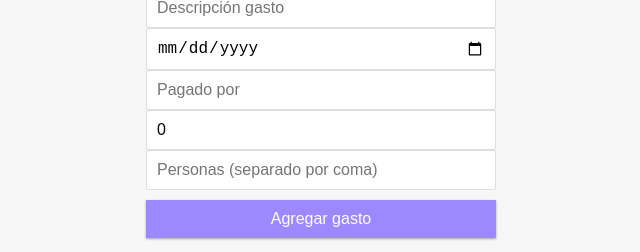
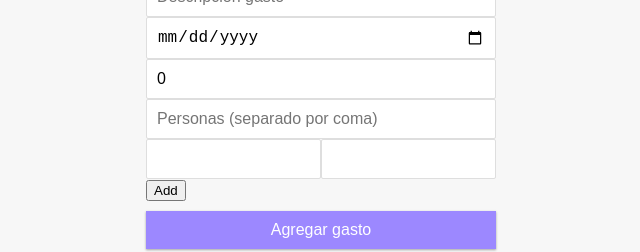
Before and after one commit to lasmaty07/ExpenseTracker, a React (Create React App) app in the folder client/: page / in a window 1280 px wide. Shown: the part 414-666 px from the top of the page, without its empty margins (319-959 px from the left). Built offline with nearby package versions, Linux system fonts and the light colour scheme; no server answers; the HTML template or start-up script is replaced by a standard one.

Commit message:
add input list

```diff
--- a/client/src/App.css
+++ b/client/src/App.css
@@ -88,6 +88,16 @@
   width: 100%;
 }
 
+input[type='text-short'],
+input[type='number-short']{
+  border: 1px solid #dedede;
+  border-radius: 2px;
+  display: inline;
+  font-size: 16px;
+  padding: 10px;
+  width: 50%;
+}
+
 .btn {
   cursor: pointer;
   background-color: #9c88ff;
@@ -142,7 +152,7 @@
   position: absolute;
   top: 50%;
   left: 0;
-  transform: translate(-100%, -50%);
+  /* transform: translate(-100%, -50%); */
   opacity: 0;
   transition: opacity 0.3s ease;
 }
--- a/client/src/components/AddExpense.js
+++ b/client/src/components/AddExpense.js
@@ -1,10 +1,11 @@
 import React, {useState, useContext} from 'react'
 import { GlobalContext } from '../context/GlobalState';
+import {Pagadores} from './PagadoresLista';
 
 export const AddExpense = () => {
   const [expense_name, setName] = useState('');
   const [desc, setDesc] = useState('');
-  const [pagador, setPagador] = useState('');
+  const [pagadores, setPagadores] = useState('');
   const [personas, setPersonas] = useState('');
   const [fecha, setFecha] = useState('');
   const [costo, setCosto] = useState(0);
@@ -17,7 +18,7 @@
     const newExpense = {
       expense_name,
       desc,
-      pagador,
+      pagadores: [],
       personas,
       fecha,
       costo: +costo
@@ -35,9 +36,9 @@
           <input type="text" value={expense_name} onChange={(e) => setName(e.target.value)} placeholder="Nombre gasto" />
           <input type="text" value={desc} onChange={(e) => setDesc(e.target.value)} placeholder="Descripción gasto" />
           <input type="date" value={fecha} onChange={(e) => setFecha(e.target.value)} placeholder="Fecha" />
-          <input type="text" value={pagador} onChange={(e) => setPagador(e.target.value)} placeholder="Pagado por" />
           <input type="number" value={costo} onChange={(e) => setCosto(e.target.value)} placeholder="Monto" />
           <input type="text" value={personas} onChange={(e) => setPersonas(e.target.value.split(','))} placeholder="Personas (separado por coma)" />
+          <Pagadores />
         </div>
         <button className="btn">Agregar gasto</button>
       </form>
--- /dev/null
+++ b/client/src/components/PagadoresLista.js
@@ -0,0 +1,53 @@
+import React, { useState } from "react";
+import { GlobalContext } from '../context/GlobalState';
+
+export const Pagadores = () =>{
+  const [inputList, setInputList] = useState([{ name: "", importe: "" }]);
+
+  const handleInputChange = (e, index) => {
+    const { name, value } = e.target;
+    const list = [...inputList];
+    list[index][name] = value;
+    setInputList(list);
+  };
+
+  // handle click event of the Remove button
+  const handleRemoveClick = index => {
+    const list = [...inputList];
+    list.splice(index, 1);
+    setInputList(list);
+  };
+
+  // handle click event of the Add button
+  const handleAddClick = () => {
+    setInputList([...inputList, { name: "", importe: "" }]);
+  };
+
+  return (
+    <div>
+      {inputList.map((x, i) => {
+        return (
+          <div className="box">
+            <input
+              name="name"
+              type="text-short"
+              value={x.name}
+              onChange={e => handleInputChange(e, i)}
+            />
+            <input
+              className="ml10"
+              name="importe"
+              type="number-short"
+              value={x.importe}
+              onChange={e => handleInputChange(e, i)}
+            />
+            <div className="btn-box">
+              {inputList.length !== 1 && <button className="delete-btn" onClick={() => handleRemoveClick(i)}>Remove</button>}
+              {inputList.length - 1 === i && <button onClick={handleAddClick}>Add</button>}
+            </div>
+          </div>
+        );
+      })}
+    </div>
+  );
+}
--- a/client/src/components/Person.js
+++ b/client/src/components/Person.js
@@ -5,11 +5,11 @@
 export const Person = ({ person }) => {
   const { deletePerson } = useContext(GlobalContext);
 
-  const sign = person.total_balance < 0 ? '-' : '+';
+  const sign = person.total_balance > 0 ? '-' : '+';
 
 
   return (
-    <li className={person.total_balance < 0 ? 'minus' : 'plus'}>
+    <li className={person.total_balance > 0 ? 'minus' : 'plus'}>
       {person.name} <span>{sign}${numberWithCommas(Math.abs(person.total_balance).toFixed(2))}</span>
     </li>
   )
--- a/client/src/context/GlobalState.js
+++ b/client/src/context/GlobalState.js
@@ -6,6 +6,7 @@
 const initialState = {
   expenses: [],
   persons: [],
+  pagadores: [],
   error: null,
   loading: true
 }
@@ -91,6 +92,7 @@
   return (<GlobalContext.Provider value={{
     expenses: state.expenses,
     persons: state.persons,
+    pagadores: state.pagadores,
     error: state.error,
     loading: state.loading,
     getExpense,
```
